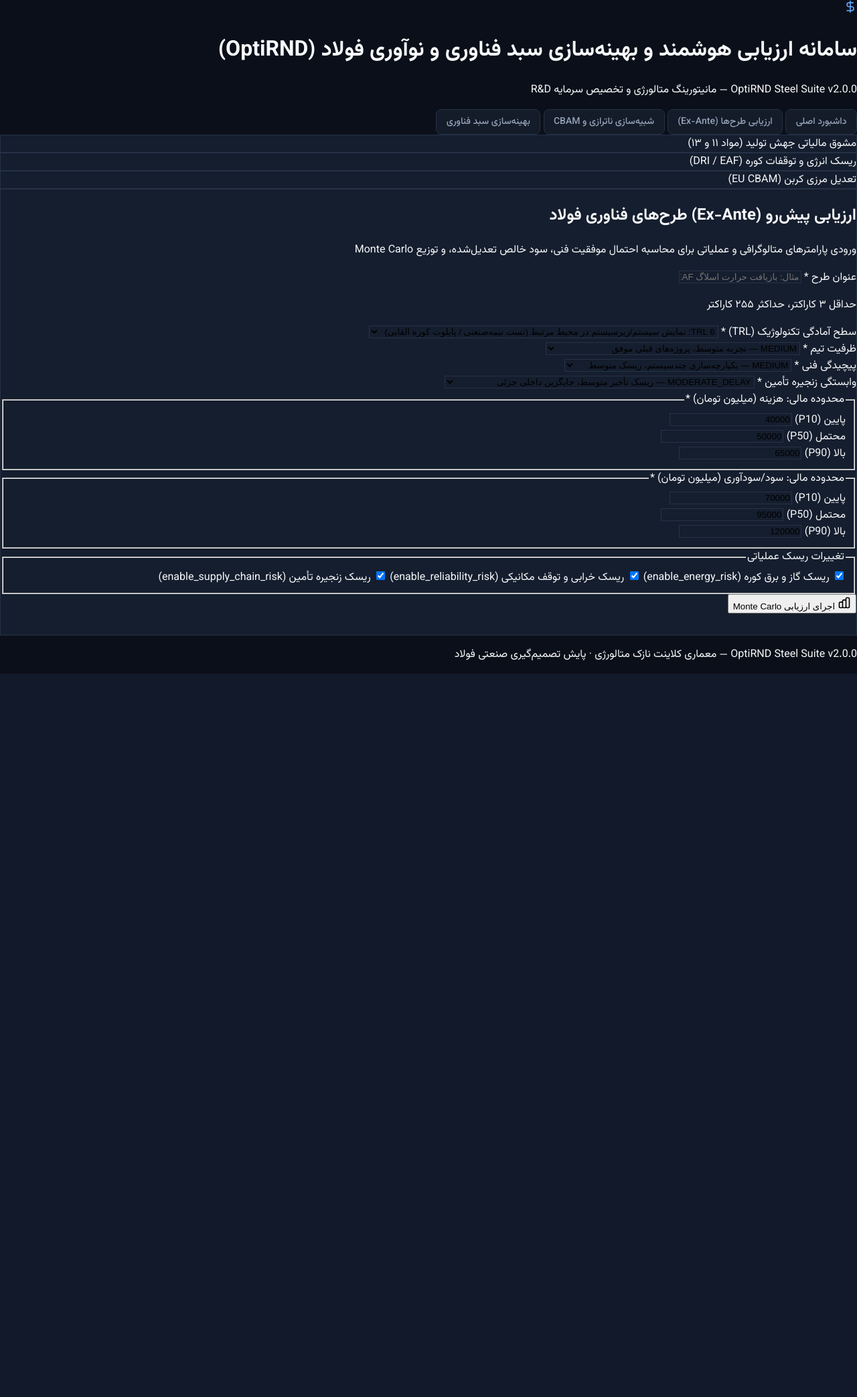
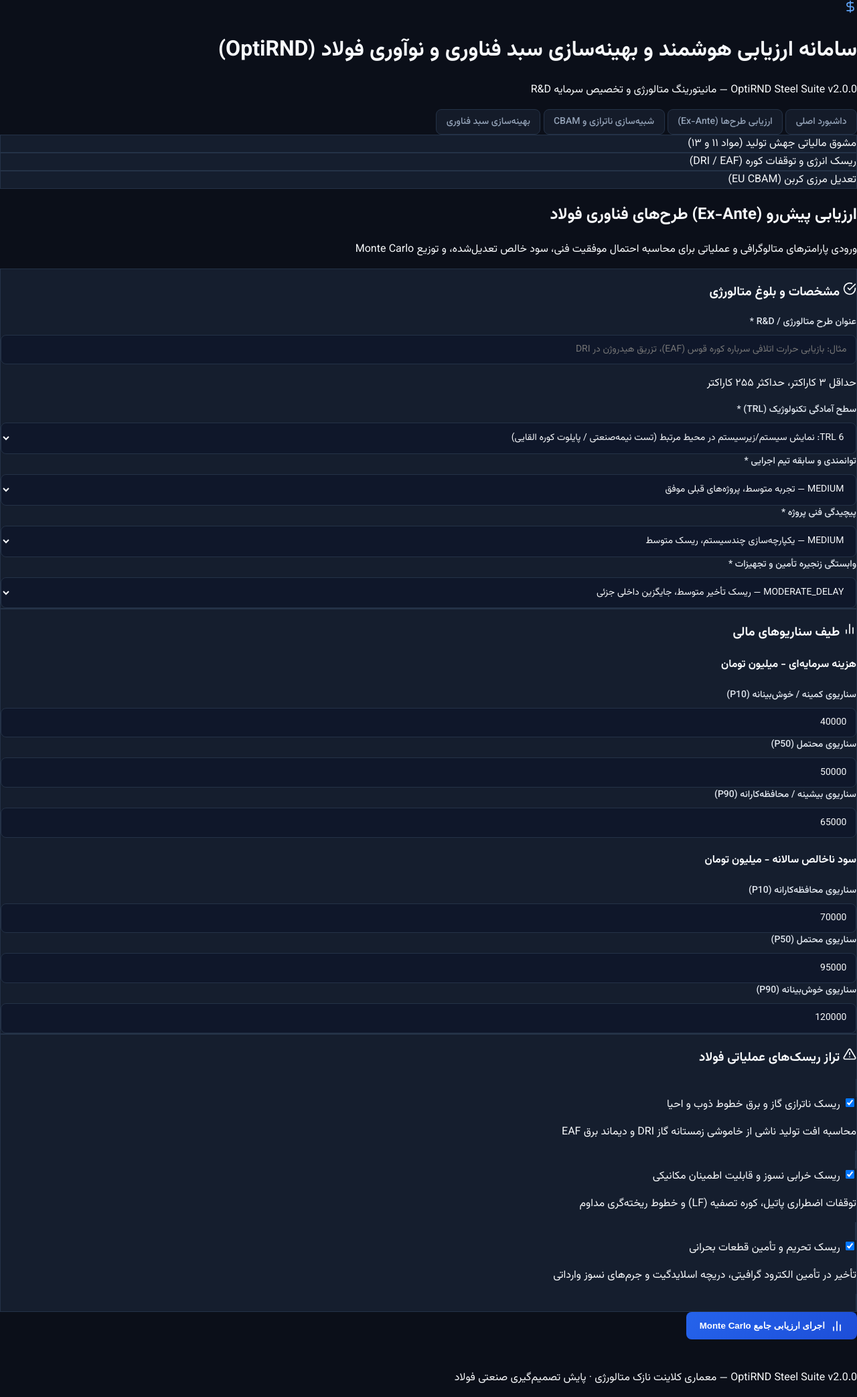
Before and after one commit to Behrang63/OptiRND, a FastAPI app: page /ex-ante in a window 1280 px wide. Shown: the whole page at 67% size. Before the commit the page ends 1006 px from the top, so only its background shows below. Run offline with FastAPI, Linux system fonts and the light colour scheme; some libraries are stand-ins or nearby versions.

Commit message:
refactor(ui): modernize ex-ante form with 3-card layout, BiDi isolation, and bounded SVGs

```diff
--- a/templates/ex_ante.html
+++ b/templates/ex_ante.html
@@ -1,9 +1,9 @@
 {% extends "base.html" %}
 
 {% block content %}
-<section class="card-surface rounded-xl p-6 sm:p-8 border-steel-700" aria-labelledby="ex-ante-title">
-    <header class="mb-6">
-        <h2 id="ex-ante-title" class="text-2xl font-semibold text-steel-100 mb-2">ارزیابی پیش‌رو (Ex-Ante) طرح‌های فناوری فولاد</h2>
+<section class="space-y-6" aria-labelledby="ex-ante-title">
+    <header class="mb-2">
+        <h2 id="ex-ante-title" class="text-2xl font-semibold text-steel-100 mb-1">ارزیابی پیش‌رو (Ex-Ante) طرح‌های فناوری فولاد</h2>
         <p class="text-slate-400">ورودی پارامترهای متالوگرافی و عملیاتی برای محاسبه احتمال موفقیت فنی، سود خالص تعدیل‌شده، و توزیع Monte Carlo</p>
     </header>
 
@@ -15,9 +15,17 @@
         class="space-y-6"
         aria-label="فرم ارزیابی طرح فناوری"
     >
-        <!-- Project Title -->
+        <!-- Card 1: Project & Metallurgy Maturity -->
+        <div class="card-surface rounded-xl p-6 border border-steel-700">
+            <h3 class="text-lg font-medium text-steel-100 mb-5 flex items-center gap-2">
+                <svg width="20" height="20" viewBox="0 0 24 24" fill="none" stroke="currentColor" stroke-width="2" stroke-linecap="round" stroke-linejoin="round" class="text-blue-400"><path d="M22 11.08V12a10 10 0 1 1-5.93-9.14"/><polyline points="22 4 12 14.01 9 11.01"/></svg>
+                مشخصات و بلوغ متالورژی
+            </h3>
+
+            <div class="space-y-5">
+                <!-- Title Input -->
                 <div>
-            <label for="title" class="block text-sm font-medium text-steel-100 mb-2">عنوان طرح <span class="text-red-400" aria-hidden="true">*</span></label>
+                    <label for="title" class="form-label">عنوان طرح متالورژی / R&D <span class="text-red-400" aria-hidden="true">*</span></label>
                     <input
                         type="text"
                         id="title"
@@ -25,21 +33,21 @@
                         required
                         minlength="3"
                         maxlength="255"
-                placeholder="مثال: بازیافت حرارت اسلاگ EAF، کاهش مصرف گاز DRI"
-                class="w-full px-4 py-3 card-surface border-steel-700 border rounded-lg focus:outline-none focus:ring-2 focus:ring-blue-500 focus:border-transparent text-steel-100 placeholder-slate-500"
+                        placeholder="مثال: بازیابی حرارت اتلافی سرباره کوره قوس (EAF)، تزریق هیدروژن در DRI"
+                        class="form-input"
                         aria-describedby="title-help"
                     >
                     <p id="title-help" class="mt-1 text-xs text-slate-500">حداقل ۳ کاراکتر، حداکثر ۲۵۵ کاراکتر</p>
                 </div>
 
-        <!-- Metallurgical TRL -->
+                <!-- TRL Select -->
                 <div>
-            <label for="trl_level" class="block text-sm font-medium text-steel-100 mb-2">سطح آمادگی تکنولوژیک (TRL) <span class="text-red-400" aria-hidden="true">*</span></label>
+                    <label for="trl_level" class="form-label">سطح آمادگی تکنولوژیک (TRL) <span class="text-red-400" aria-hidden="true">*</span></label>
                     <select
                         id="trl_level"
                         name="trl_level"
                         required
-                class="w-full px-4 py-3 card-surface border-steel-700 border rounded-lg focus:outline-none focus:ring-2 focus:ring-blue-500 focus:border-transparent text-steel-100"
+                        class="form-select"
                     >
                         <option value="1">TRL 1: مبانی علمی مشاهده شده</option>
                         <option value="2">TRL 2: مفهوم تکنولوژیک تدوین شده</option>
@@ -53,15 +61,16 @@
                     </select>
                 </div>
 
-        <!-- Team Capability, Technical Complexity, Supply Dependence -->
-        <div class="grid grid-cols-1 sm:grid-cols-3 gap-4">
+                <!-- Qualitative Triplet Grid -->
+                <div class="grid grid-cols-1 sm:grid-cols-3 gap-5">
+                    <!-- Team Capability -->
                     <div>
-                <label for="team_capability" class="block text-sm font-medium text-steel-100 mb-2">ظرفیت تیم <span class="text-red-400" aria-hidden="true">*</span></label>
+                        <label for="team_capability" class="form-label">توانمندی و سابقه تیم اجرایی <span class="text-red-400" aria-hidden="true">*</span></label>
                         <select
                             id="team_capability"
                             name="team_capability"
                             required
-                    class="w-full px-4 py-3 card-surface border-steel-700 border rounded-lg focus:outline-none focus:ring-2 focus:ring-blue-500 focus:border-transparent text-steel-100"
+                            class="form-select"
                         >
                             <option value="LOW">LOW — تجربه محدود در پروژه‌های فولاد</option>
                             <option value="MEDIUM" selected>MEDIUM — تجربه متوسط، پروژه‌های قبلی موفق</option>
@@ -69,13 +78,14 @@
                         </select>
                     </div>
 
+                    <!-- Technical Complexity -->
                     <div>
-                <label for="technical_complexity" class="block text-sm font-medium text-steel-100 mb-2">پیچیدگی فنی <span class="text-red-400" aria-hidden="true">*</span></label>
+                        <label for="technical_complexity" class="form-label">پیچیدگی فنی پروژه <span class="text-red-400" aria-hidden="true">*</span></label>
                         <select
                             id="technical_complexity"
                             name="technical_complexity"
                             required
-                    class="w-full px-4 py-3 card-surface border-steel-700 border rounded-lg focus:outline-none focus:ring-2 focus:ring-blue-500 focus:border-transparent text-steel-100"
+                            class="form-select"
                         >
                             <option value="LOW">LOW — تغییرات افزایشی، ریسک فنی پایین</option>
                             <option value="MEDIUM" selected>MEDIUM — یکپارچه‌سازی چندسیستم، ریسک متوسط</option>
@@ -83,13 +93,14 @@
                         </select>
                     </div>
 
+                    <!-- Supply Dependence -->
                     <div>
-                <label for="supply_dependence" class="block text-sm font-medium text-steel-100 mb-2">وابستگی زنجیره تأمین <span class="text-red-400" aria-hidden="true">*</span></label>
+                        <label for="supply_dependence" class="form-label">وابستگی زنجیره تأمین و تجهیزات <span class="text-red-400" aria-hidden="true">*</span></label>
                         <select
                             id="supply_dependence"
                             name="supply_dependence"
                             required
-                    class="w-full px-4 py-3 card-surface border-steel-700 border rounded-lg focus:outline-none focus:ring-2 focus:ring-blue-500 focus:border-transparent text-steel-100"
+                            class="form-select"
                         >
                             <option value="DOMESTIC">DOMESTIC — تأمین داخلی، ریسک تحریمیتی صفر</option>
                             <option value="MODERATE_DELAY" selected>MODERATE_DELAY — ریسک تأخیر متوسط، جایگزین داخلی جزئی</option>
@@ -97,81 +108,194 @@
                         </select>
                     </div>
                 </div>
+            </div>
+        </div>
 
-        <!-- Financial Bounds: Cost Triplet -->
-        <fieldset class="border border-steel-700 rounded-lg p-4">
-            <legend class="text-sm font-medium text-steel-100 px-2">محدوده مالی: هزینه (میلیون تومان) <span class="text-red-400" aria-hidden="true">*</span></legend>
-            <div class="grid grid-cols-1 sm:grid-cols-3 gap-4 mt-4">
+        <!-- Card 2: Financial Scenario Spectrum -->
+        <div class="card-surface rounded-xl p-6 border border-steel-700">
+            <h3 class="text-lg font-medium text-steel-100 mb-5 flex items-center gap-2">
+                <svg width="20" height="20" viewBox="0 0 24 24" fill="none" stroke="currentColor" stroke-width="2" stroke-linecap="round" stroke-linejoin="round" class="text-blue-400"><line x1="18" y1="20" x2="18" y2="10"/><line x1="12" y1="20" x2="12" y2="4"/><line x1="6" y1="20" x2="6" y2="14"/></svg>
+                طیف سناریوهای مالی
+            </h3>
+
+            <div class="space-y-6">
+                <!-- Cost Triplet -->
                 <div>
-                    <label for="cost_low" class="block text-xs text-slate-400 mb-1">پایین (P10)</label>
-                    <input type="number" id="cost_low" name="cost_low" required min="1" step="1000" value="40000" class="w-full px-3 py-2 card-surface border-steel-700 border rounded-lg focus:outline-none focus:ring-2 focus:ring-blue-500 focus:border-transparent text-steel-100">
+                    <h4 class="text-sm font-medium text-steel-300 mb-4">هزینه سرمایه‌ای - میلیون تومان</h4>
+                    <div class="grid grid-cols-1 sm:grid-cols-3 gap-4">
+                        <div>
+                            <label for="cost_low" class="form-label">سناریوی کمینه / خوش‌بینانه (<bdi dir="ltr">P10</bdi>)</label>
+                            <input
+                                type="number"
+                                id="cost_low"
+                                name="cost_low"
+                                required
+                                min="1"
+                                step="1000"
+                                value="40000"
+                                class="form-input text-right"
+                                inputmode="numeric"
+                            >
                         </div>
                         <div>
-                    <label for="cost_likely" class="block text-xs text-slate-400 mb-1">محتمل (P50)</label>
-                    <input type="number" id="cost_likely" name="cost_likely" required min="1" step="1000" value="50000" class="w-full px-3 py-2 card-surface border-steel-700 border rounded-lg focus:outline-none focus:ring-2 focus:ring-blue-500 focus:border-transparent text-steel-100">
+                            <label for="cost_likely" class="form-label">سناریوی محتمل (<bdi dir="ltr">P50</bdi>)</label>
+                            <input
+                                type="number"
+                                id="cost_likely"
+                                name="cost_likely"
+                                required
+                                min="1"
+                                step="1000"
+                                value="50000"
+                                class="form-input text-right"
+                                inputmode="numeric"
+                            >
                         </div>
                         <div>
-                    <label for="cost_high" class="block text-xs text-slate-400 mb-1">بالا (P90)</label>
-                    <input type="number" id="cost_high" name="cost_high" required min="1" step="1000" value="65000" class="w-full px-3 py-2 card-surface border-steel-700 border rounded-lg focus:outline-none focus:ring-2 focus:ring-blue-500 focus:border-transparent text-steel-100">
+                            <label for="cost_high" class="form-label">سناریوی بیشینه / محافظه‌کارانه (<bdi dir="ltr">P90</bdi>)</label>
+                            <input
+                                type="number"
+                                id="cost_high"
+                                name="cost_high"
+                                required
+                                min="1"
+                                step="1000"
+                                value="65000"
+                                class="form-input text-right"
+                                inputmode="numeric"
+                            >
                         </div>
                     </div>
-        </fieldset>
+                </div>
 
-        <!-- Financial Bounds: Benefit Triplet -->
-        <fieldset class="border border-steel-700 rounded-lg p-4">
-            <legend class="text-sm font-medium text-steel-100 px-2">محدوده مالی: سود/سودآوری (میلیون تومان) <span class="text-red-400" aria-hidden="true">*</span></legend>
-            <div class="grid grid-cols-1 sm:grid-cols-3 gap-4 mt-4">
+                <!-- Benefit Triplet -->
                 <div>
-                    <label for="benefit_low" class="block text-xs text-slate-400 mb-1">پایین (P10)</label>
-                    <input type="number" id="benefit_low" name="benefit_low" required min="1" step="1000" value="70000" class="w-full px-3 py-2 card-surface border-steel-700 border rounded-lg focus:outline-none focus:ring-2 focus:ring-blue-500 focus:border-transparent text-steel-100">
+                    <h4 class="text-sm font-medium text-steel-300 mb-4">سود ناخالص سالانه - میلیون تومان</h4>
+                    <div class="grid grid-cols-1 sm:grid-cols-3 gap-4">
+                        <div>
+                            <label for="benefit_low" class="form-label">سناریوی محافظه‌کارانه (<bdi dir="ltr">P10</bdi>)</label>
+                            <input
+                                type="number"
+                                id="benefit_low"
+                                name="benefit_low"
+                                required
+                                min="1"
+                                step="1000"
+                                value="70000"
+                                class="form-input text-right"
+                                inputmode="numeric"
+                            >
                         </div>
                         <div>
-                    <label for="benefit_likely" class="block text-xs text-slate-400 mb-1">محتمل (P50)</label>
-                    <input type="number" id="benefit_likely" name="benefit_likely" required min="1" step="1000" value="95000" class="w-full px-3 py-2 card-surface border-steel-700 border rounded-lg focus:outline-none focus:ring-2 focus:ring-blue-500 focus:border-transparent text-steel-100">
+                            <label for="benefit_likely" class="form-label">سناریوی محتمل (<bdi dir="ltr">P50</bdi>)</label>
+                            <input
+                                type="number"
+                                id="benefit_likely"
+                                name="benefit_likely"
+                                required
+                                min="1"
+                                step="1000"
+                                value="95000"
+                                class="form-input text-right"
+                                inputmode="numeric"
+                            >
                         </div>
                         <div>
-                    <label for="benefit_high" class="block text-xs text-slate-400 mb-1">بالا (P90)</label>
-                    <input type="number" id="benefit_high" name="benefit_high" required min="1" step="1000" value="120000" class="w-full px-3 py-2 card-surface border-steel-700 border rounded-lg focus:outline-none focus:ring-2 focus:ring-blue-500 focus:border-transparent text-steel-100">
+                            <label for="benefit_high" class="form-label">سناریوی خوش‌بینانه (<bdi dir="ltr">P90</bdi>)</label>
+                            <input
+                                type="number"
+                                id="benefit_high"
+                                name="benefit_high"
+                                required
+                                min="1"
+                                step="1000"
+                                value="120000"
+                                class="form-input text-right"
+                                inputmode="numeric"
+                            >
                         </div>
                     </div>
-        </fieldset>
+                </div>
+            </div>
+        </div>
 
-        <!-- Operational Risk Toggles -->
-        <fieldset class="border border-steel-700 rounded-lg p-4">
-            <legend class="text-sm font-medium text-steel-100 px-2">تغییرات ریسک عملیاتی</legend>
-            <div class="grid grid-cols-1 sm:grid-cols-3 gap-4 mt-4">
-                <label class="flex items-center gap-3 cursor-pointer">
-                    <input type="checkbox" name="enable_energy_risk" value="true" checked class="w-5 h-5 accent-blue-500 border-steel-700 rounded focus:ring-blue-500">
-                    <span class="text-sm text-steel-100">ریسک گاز و برق کوره (enable_energy_risk)</span>
+        <!-- Card 3: Operational & Industrial Risks -->
+        <div class="card-surface rounded-xl p-6 border border-steel-700">
+            <h3 class="text-lg font-medium text-steel-100 mb-5 flex items-center gap-2">
+                <svg width="20" height="20" viewBox="0 0 24 24" fill="none" stroke="currentColor" stroke-width="2" stroke-linecap="round" stroke-linejoin="round" class="text-blue-400"><path d="M10.29 3.86L1.82 18a2 2 0 0 0 1.71 3h16.94a2 2 0 0 0 1.71-3L13.71 3.86a2 2 0 0 0-3.42 0z"/><line x1="12" y1="9" x2="12" y2="13"/><line x1="12" y1="17" x2="12.01" y2="17"/></svg>
+                تراز ریسک‌های عملیاتی فولاد
+            </h3>
+
+            <div class="grid grid-cols-1 sm:grid-cols-3 gap-5">
+                <!-- Toggle 1: Energy Risk -->
+                <label class="flex flex-col gap-2 p-4 card-surface border border-steel-700 rounded-lg cursor-pointer hover:border-blue-500 transition-colors">
+                    <div class="flex items-center gap-3">
+                        <input
+                            type="checkbox"
+                            name="enable_energy_risk"
+                            value="true"
+                            checked
+                            class="w-5 h-5 rounded accent-blue-600 border-steel-600 focus:ring-2 focus:ring-blue-500 focus:ring-offset-2 focus:ring-offset-steel-900"
+                            aria-describedby="energy-risk-desc"
+                        >
+                        <span class="font-medium text-steel-100">ریسک ناترازی گاز و برق خطوط ذوب و احیا</span>
+                    </div>
+                    <p id="energy-risk-desc" class="text-xs text-slate-400 ml-8">محاسبه افت تولید ناشی از خاموشی زمستانه گاز DRI و دیماند برق EAF</p>
                 </label>
-                <label class="flex items-center gap-3 cursor-pointer">
-                    <input type="checkbox" name="enable_reliability_risk" value="true" checked class="w-5 h-5 accent-blue-500 border-steel-700 rounded focus:ring-blue-500">
-                    <span class="text-sm text-steel-100">ریسک خرابی و توقف مکانیکی (enable_reliability_risk)</span>
+
+                <!-- Toggle 2: Reliability Risk -->
+                <label class="flex flex-col gap-2 p-4 card-surface border border-steel-700 rounded-lg cursor-pointer hover:border-blue-500 transition-colors">
+                    <div class="flex items-center gap-3">
+                        <input
+                            type="checkbox"
+                            name="enable_reliability_risk"
+                            value="true"
+                            checked
+                            class="w-5 h-5 rounded accent-blue-600 border-steel-600 focus:ring-2 focus:ring-blue-500 focus:ring-offset-2 focus:ring-offset-steel-900"
+                            aria-describedby="reliability-risk-desc"
+                        >
+                        <span class="font-medium text-steel-100">ریسک خرابی نسوز و قابلیت اطمینان مکانیکی</span>
+                    </div>
+                    <p id="reliability-risk-desc" class="text-xs text-slate-400 ml-8">توقفات اضطراری پاتیل، کوره تصفیه (LF) و خطوط ریخته‌گری مداوم</p>
                 </label>
-                <label class="flex items-center gap-3 cursor-pointer">
-                    <input type="checkbox" name="enable_supply_chain_risk" value="true" checked class="w-5 h-5 accent-blue-500 border-steel-700 rounded focus:ring-blue-500">
-                    <span class="text-sm text-steel-100">ریسک زنجیره تأمین (enable_supply_chain_risk)</span>
+
+                <!-- Toggle 3: Supply Chain Risk -->
+                <label class="flex flex-col gap-2 p-4 card-surface border border-steel-700 rounded-lg cursor-pointer hover:border-blue-500 transition-colors">
+                    <div class="flex items-center gap-3">
+                        <input
+                            type="checkbox"
+                            name="enable_supply_chain_risk"
+                            value="true"
+                            checked
+                            class="w-5 h-5 rounded accent-blue-600 border-steel-600 focus:ring-2 focus:ring-blue-500 focus:ring-offset-2 focus:ring-offset-steel-900"
+                            aria-describedby="supply-risk-desc"
+                        >
+                        <span class="font-medium text-steel-100">ریسک تحریم و تأمین قطعات بحرانی</span>
+                    </div>
+                    <p id="supply-risk-desc" class="text-xs text-slate-400 ml-8">تأخیر در تأمین الکترود گرافیتی، دریچه اسلایدگیت و جرم‌های نسوز وارداتی</p>
                 </label>
             </div>
-        </fieldset>
+        </div>
 
-        <!-- Submit Button & Loading Spinner -->
-        <div class="flex flex-col sm:flex-row items-center gap-4 pt-4 border-t border-steel-700">
+        <!-- Submit CTA & Loading Spinner -->
+        <div class="flex flex-col sm:flex-row items-center justify-between gap-4 pt-4 border-t border-steel-700">
             <button
                 type="submit"
-                class="w-full sm:w-auto px-6 py-3 bg-blue-600 hover:bg-blue-700 text-white font-medium rounded-lg transition-colors focus:outline-none focus:ring-2 focus:ring-blue-500 focus:ring-offset-2 focus:ring-offset-steel-900"
+                class="btn-primary w-full sm:w-auto px-8 py-3.5"
+                style="background: linear-gradient(135deg, #2563eb 0%, #1d4ed8 100%);"
             >
-                <svg class="w-5 h-5 inline-block mr-2" fill="none" stroke="currentColor" viewBox="0 0 24 24" stroke-width="2" aria-hidden="true">
-                    <path stroke-linecap="round" stroke-linejoin="round" d="M9 19v-6a2 2 0 00-2-2H5a2 2 0 00-2 2v6a2 2 0 002 2h2a2 2 0 002-2zm0 0V9a2 2 0 012-2h2a2 2 0 012 2v10m-6 0a2 2 0 002 2h2a2 2 0 002-2m0 0V5a2 2 0 012-2h2a2 2 0 012 2v14a2 2 0 01-2 2h-2a2 2 0 01-2-2z" />
+                <svg width="20" height="20" viewBox="0 0 24 24" fill="none" stroke="currentColor" stroke-width="2" stroke-linecap="round" stroke-linejoin="round" class="inline-block ml-2" aria-hidden="true">
+                    <path d="M18 20V10M12 20V4M6 20v-6"/>
                 </svg>
-                اجرای ارزیابی Monte Carlo
+                اجرای ارزیابی جامع Monte Carlo
             </button>
-            <div id="loading-spinner" class="htmx-indicator flex items-center gap-2 text-slate-400" aria-live="polite" aria-busy="true">
-                <svg class="animate-spin h-6 w-6 text-blue-400" xmlns="http://www.w3.org/2000/svg" fill="none" viewBox="0 0 24 24" aria-hidden="true">
-                    <circle class="opacity-25" cx="12" cy="12" r="10" stroke="currentColor" stroke-width="4"></circle>
-                    <path class="opacity-75" fill="currentColor" d="M4 12a8 8 0 018-8V0C5.373 0 0 5.373 0 12h4zm2 5.291A7.962 7.962 0 014 12H0c0 3.042 1.135 5.824 3 7.938l3-2.647z"></path>
+
+            <div id="loading-spinner" class="htmx-indicator flex items-center gap-3 text-sm text-slate-400" aria-live="polite" aria-busy="true">
+                <svg class="animate-spin" width="20" height="20" viewBox="0 0 24 24" fill="none" stroke="#60a5fa" stroke-width="2" aria-hidden="true">
+                    <circle cx="12" cy="12" r="10" stroke-opacity="0.25"/>
+                    <path d="M4 12a8 8 0 018-8"/>
                 </svg>
-                <span>در حال محاسبه توزیع Monte Carlo و ارزیابی کیفی...</span>
+                <span>در حال اجرای شبیه‌سازی استوکاستیک ۱۰,۰۰۰ سناریو و تحلیل متالورژی...</span>
             </div>
         </div>
     </form>
```
Lines whose indentation alone changed are shown as unchanged.
